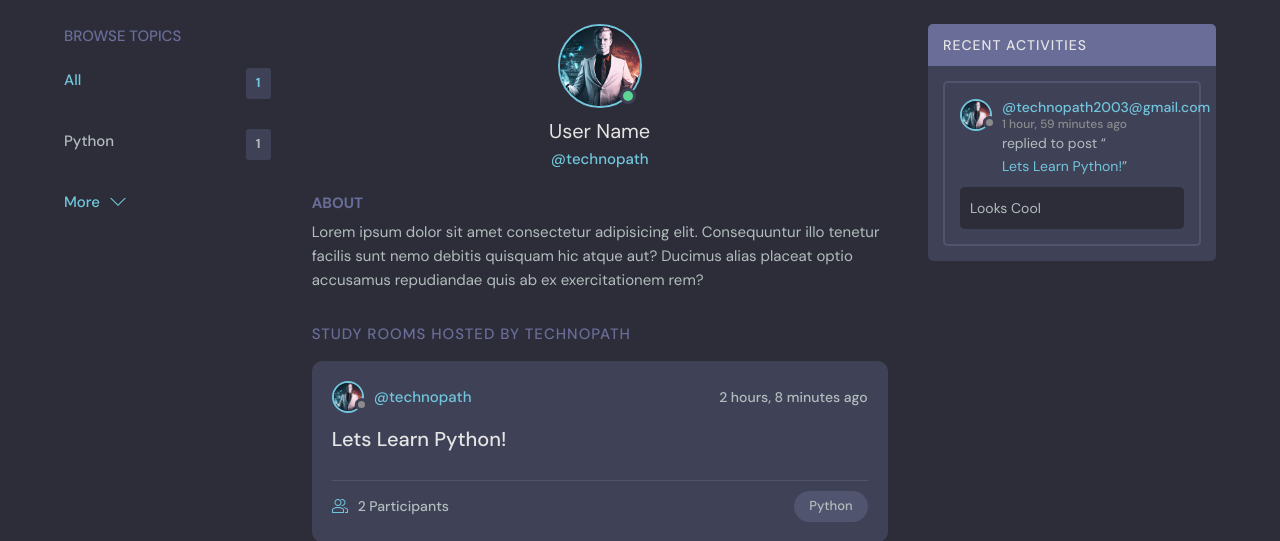
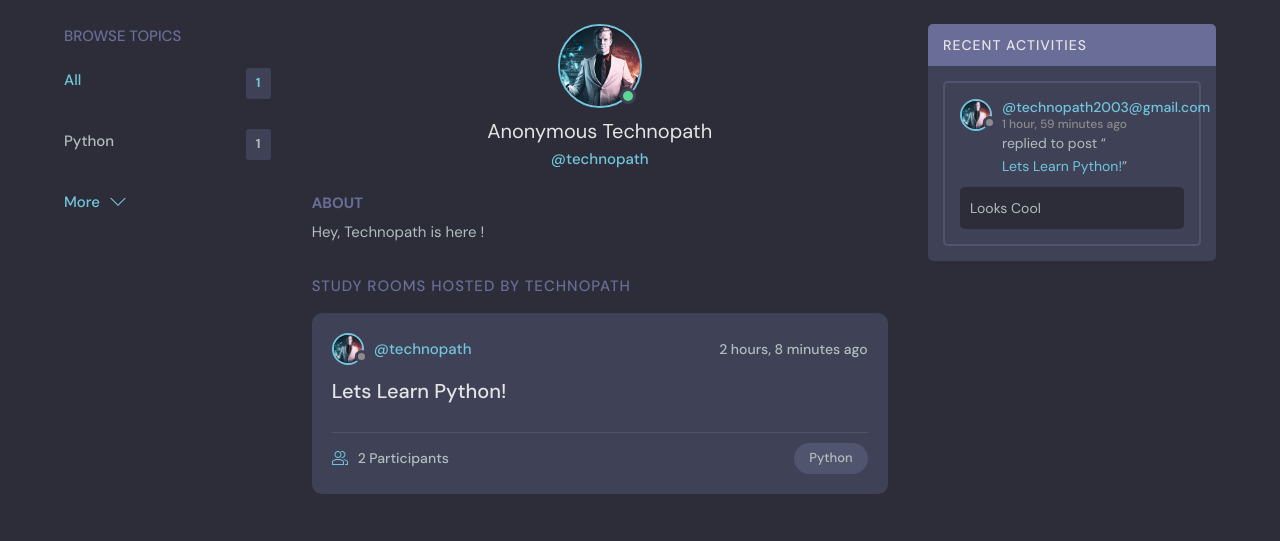
Before and after one commit to Anonymous-Technopath/Study-Chat-Website, a Django app: page /profile/1/ in a window 1280 px wide. Shown: the part 76-617 px from the top of the page. Run offline with Django 4.2, Linux system fonts and the light colour scheme; data comes from the database, SQL or seed files in the repository; both versions use the stored data as it was after the commit.

Commit message:
Minor changes to navbar and profile page to use new user fields in display

```diff
--- a/base/templates/base/profile.html
+++ b/base/templates/base/profile.html
@@ -17,7 +17,7 @@
             </div>
         </div>
         <div class="profile__info">
-            <h3>User Name</h3>
+            <h3>{{user.name}}</h3>
             <p>@{{user.username}}</p>
             {% if request.user == user %}
             <a href="{% url 'update-user' %}" class="btn btn--main btn--pill">Edit Profile</a>
@@ -26,9 +26,7 @@
         <div class="profile__about">
             <h3>About</h3>
             <p>
-            Lorem ipsum dolor sit amet consectetur adipisicing elit. Consequuntur illo tenetur
-            facilis sunt nemo debitis quisquam hic atque aut? Ducimus alias placeat optio
-            accusamus repudiandae quis ab ex exercitationem rem?
+            {{user.bio}}
             </p>
         </div>
         </div>
--- a/templates/navbar.html
+++ b/templates/navbar.html
@@ -25,7 +25,7 @@
             <div class="avatar avatar--medium active">
               <img src="{{request.user.avatar.url}}" />
             </div>
-            <p>{{request.user.username}} <span>@{{request.user.username}}</span></p>
+            <p>{{request.user.name}} <span>@{{request.user.username}}</span></p>
           </a>
           <button class="dropdown-button">
             <svg version="1.1" xmlns="http://www.w3.org/2000/svg" width="32" height="32" viewBox="0 0 32 32">
```
Also changed, not shown: db.sqlite3, static/images/UserUploads/_402fcc81-a40f-4a98-805b-5a6e1ecbd60e.jpeg (added).
